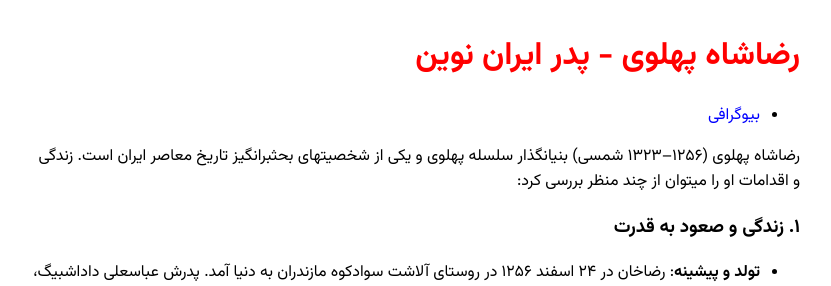
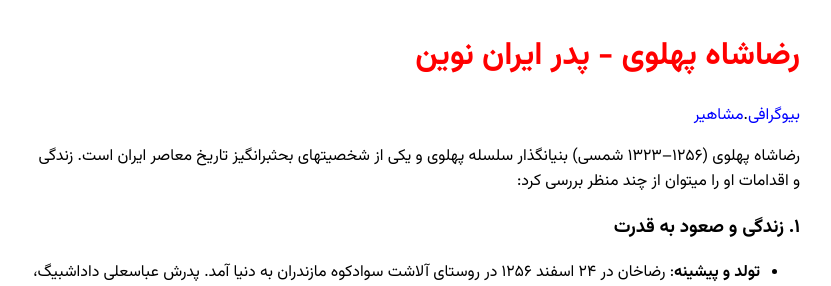
Before and after one commit to darkblog/darkblog.github.io, a Jekyll site: the page built from _posts/2025-6-28-4.md, in a window 1280 px wide. Shown: the top 286 px of the page, without its empty margins (224-1055 px from the left). Built offline with Jekyll 4.4.1, drawn with Linux system fonts in a browser that asks for light colours.

Commit message:
Update post.html

```diff
--- a/_layouts/post.html
+++ b/_layouts/post.html
@@ -23,9 +23,7 @@
 </head>
 <body>
 <h1>{{ page.title }}</h1>
-<ul>
-<li><a href="#">بیوگرافی</a></li>
-</ul>
+<p><a href="#">بیوگرافی</a>.<a href="#">مشاهیر</a></p>
 {{ content }}
 {% for related_post in site.related_posts limit:10 %}<hr><a href="{{ site.url }}{{ related_post.url }}">{{ related_post.title }}</a>{% endfor %}<hr>
 </body>
```
